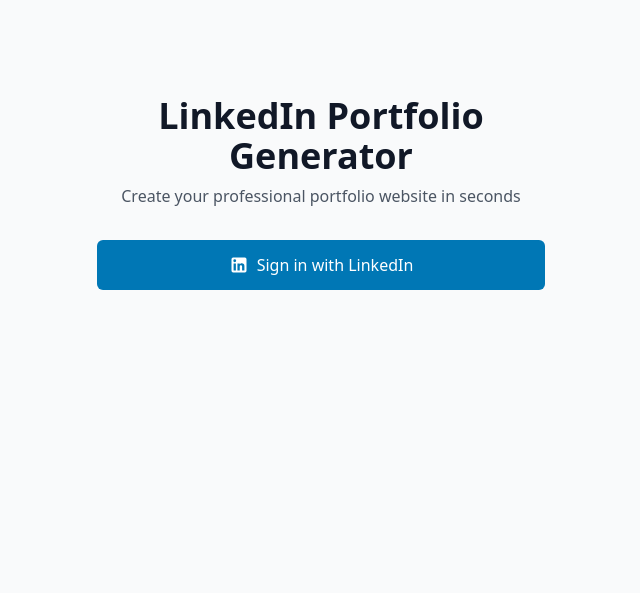
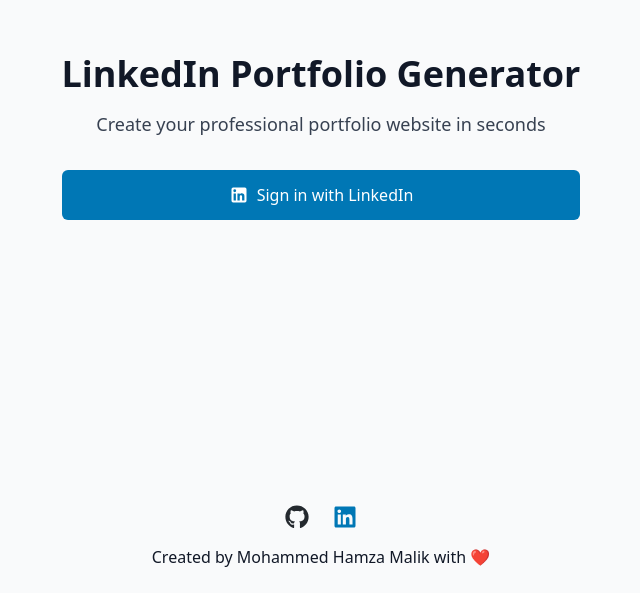
Before and after one commit to MohammedHamzaMalik/linkedsite, a React (Vite) app in the folder frontend/: page / in a window 1280 px wide. Shown: the part 207-800 px from the top of the page, without its empty margins (319-959 px from the left). Built offline with nearby package versions, Linux system fonts and the light colour scheme; no server answers.

Commit message:
added a footer

```diff
--- a/frontend/src/components/Home.jsx
+++ b/frontend/src/components/Home.jsx
@@ -1,6 +1,7 @@
 // frontend/src/components/Home.jsx
 import { useState } from 'react';
 import LinkedInButton from './LinkedInButton';
+import { FaGithub, FaLinkedin } from 'react-icons/fa';
 
 function Home() {
   const [loading, setLoading] = useState(false);
@@ -12,13 +13,12 @@
 
   return (
     <div className="flex flex-col min-h-screen w-full bg-gray-50">
-      <main className="flex-grow flex items-center justify-center px-4 sm:px-6 lg:px-8">
-        <div className="max-w-md w-full space-y-8">
+      <main className="flex-grow flex items-center justify-center px-4">
         <div className="text-center">
-            <h1 className="text-4xl font-bold text-gray-900 mb-2">
+          <h1 className="text-4xl font-bold text-gray-900 mb-4">
             LinkedIn Portfolio Generator
           </h1>
-            <p className="text-gray-600 mb-8">
+          <p className="text-gray-700 text-lg mb-8">
             Create your professional portfolio website in seconds
           </p>
           <LinkedInButton
@@ -26,8 +26,44 @@
             loading={loading}
           />
         </div>
+      </main>
+
+      <footer className="w-full py-6">
+        <div className="max-w-4xl mx-auto flex flex-col items-center gap-4">
+        <div className="flex items-center gap-6">
+            <a
+              href="https://github.com/MohammedHamzaMalik/linkedsite"
+              target="_blank"
+              rel="noopener noreferrer"
+              className="text-[#24292e] hover:text-[#000000]"
+              title="View source code"
+            >
+              <FaGithub size={24} />
+            </a>
+            <a
+              href="https://www.linkedin.com/in/mohammed-hamza-malik/"
+              target="_blank"
+              rel="noopener noreferrer"
+              className="text-[#0077b5] hover:text-[#0a66c2]"
+              title="Connect on LinkedIn"
+            >
+              <FaLinkedin size={24} />
+            </a>
           </div>
-      </main>
+          <p className="text-gray-900 text-center">
+            Created by{" "}
+            <a
+              href="https://www.linkedin.com/in/mohammed-hamza-malik/"
+              target="_blank"
+              rel="noopener noreferrer"
+              className="text-gray-900 hover:text-gray-900"
+            >
+              Mohammed Hamza Malik
+            </a>{" "}
+            with <span>❤️</span>
+          </p>
+        </div>
+      </footer>
     </div>
   );
 }
```
Also changed, not shown: frontend/package.json (+5 -4 lines), 1 other file (tests, documents, lock files or other folders). Lines whose indentation alone changed are shown as unchanged.
